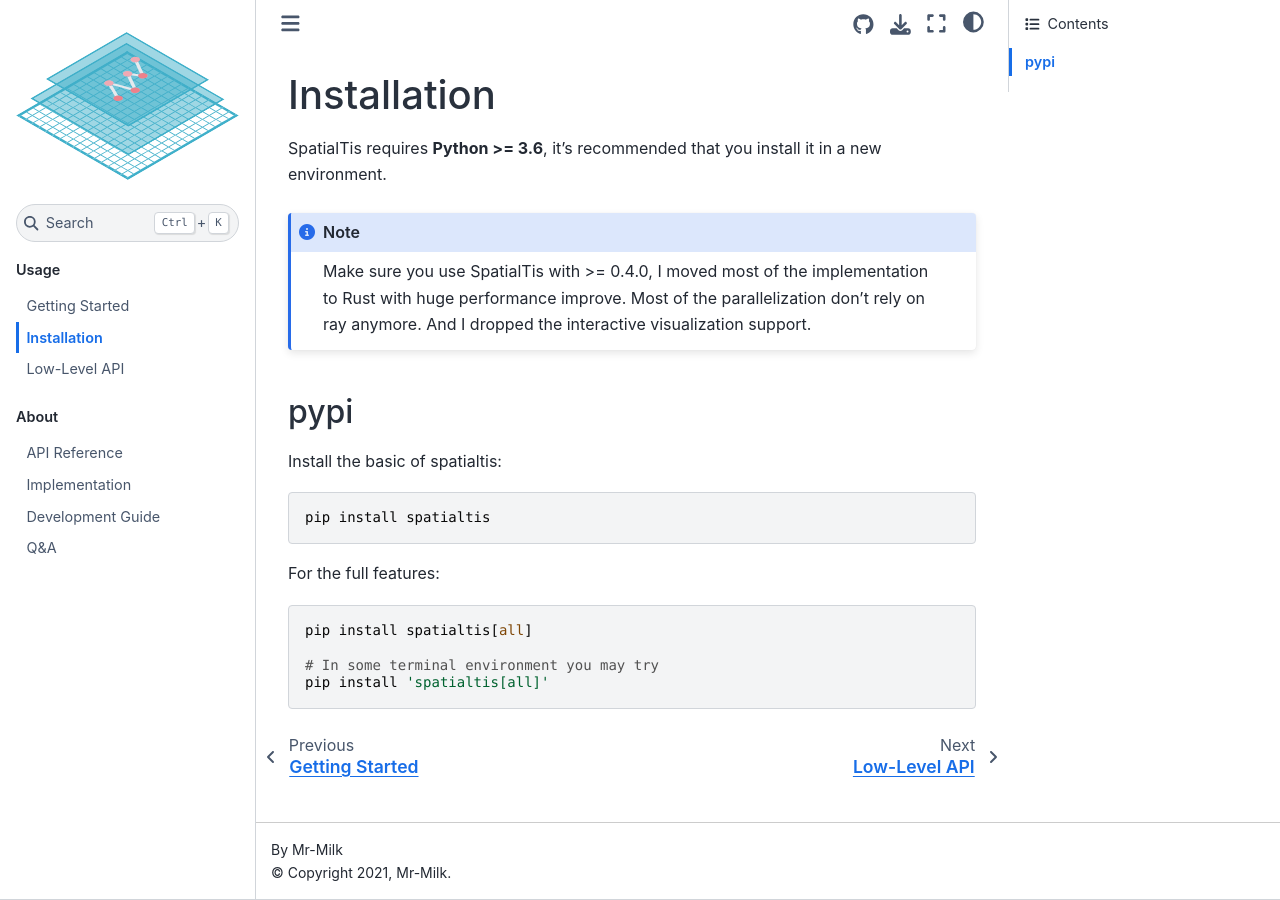
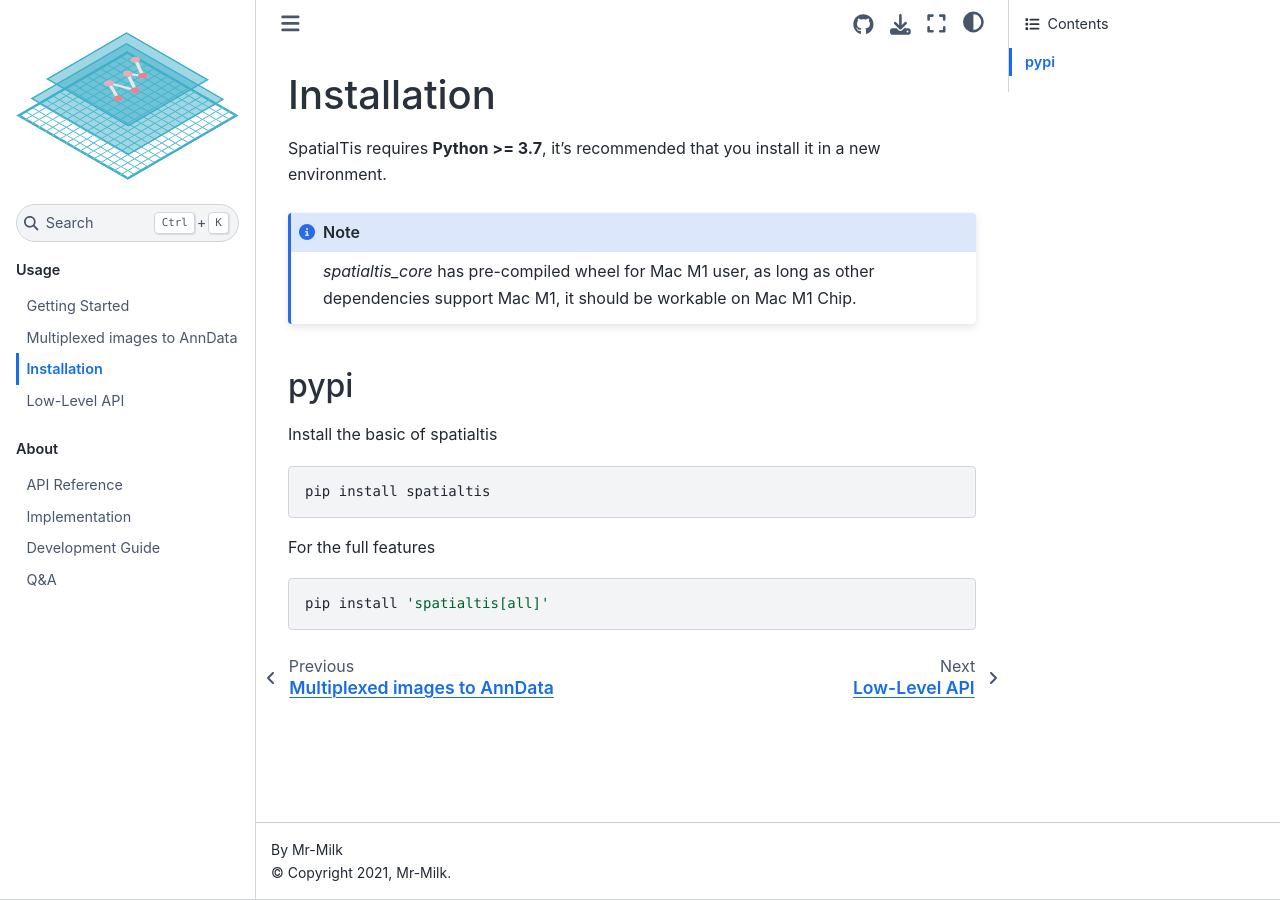
Before and after one commit to Mr-Milk/SpatialTis, a Sphinx documentation site: the page built from docs/source/usage/installation.rst, in a window 1280 px wide. Built offline with Sphinx 7.4.7 and the Sphinx Book theme 1.1.4, drawn with Linux system fonts in a browser that asks for light colours.

Commit message:
update doc

```diff
--- a/docs/source/index.rst
+++ b/docs/source/index.rst
@@ -43,6 +43,7 @@ For a quick view of what it's does, check our the tutorial part.
    :caption: Usage
 
    usage/get_started
+   usage/read_image
    usage/installation
    usage/low_level
 
--- a/docs/source/usage/get_started.rst
+++ b/docs/source/usage/get_started.rst
@@ -102,11 +102,11 @@ you could transform them into wkt format:
 
 Or if you save your coordination in single column :code:`centroid`, transform it like:
 
->>> st.transform_points(data, 'centroid', export='wkt_centroid')
+>>> st.transform_points(data, 'centroid', export_key='wkt_centroid')
 
 If you have shape information, which should be stored as multipolygons. You should have
 one columns 'shape' that store a series of points in a array container like
 :code:`[(1, 2), (3, 4), ..., (100, 100)]`,
 transform it like:
 
->>> st.transform_shapes(data, 'shape', export='wkt_shape')
+>>> st.transform_shapes(data, 'shape', export_key='wkt_shape')
--- a/docs/source/usage/installation.rst
+++ b/docs/source/usage/installation.rst
@@ -1,22 +1,22 @@
 Installation
 ============
 
-SpatialTis requires **Python >= 3.6**, it's recommended that you install it in a new environment.
+SpatialTis requires **Python >= 3.7**, it's recommended that you install it in a new environment.
 
 .. note::
-    Make sure you use SpatialTis with >= 0.4.0, I moved most of the implementation to Rust with huge
-    performance improve. Most of the parallelization don't rely on ray anymore. And I dropped the interactive
-    visualization support.
+    `spatialtis_core` has pre-compiled wheel for Mac M1 user, as long as other dependencies support
+    Mac M1, it should be workable on Mac M1 Chip.
 
 pypi
 ----
-Install the basic of spatialtis::
+Install the basic of spatialtis
+
+.. code-block:: bash
 
     pip install spatialtis
 
-For the full features::
+For the full features
 
-    pip install spatialtis[all]
+.. code-block:: bash
 
-    # In some terminal environment you may try
     pip install 'spatialtis[all]'
```
Also changed, not shown: README.md (+3 -3 lines), docs/source/about/development_guide.rst (+7 -4 lines), docs/source/about/implementation.rst (+4 -8 lines), docs/source/usage/read_image.rst (added, +83 -0 lines), 3 other files.
